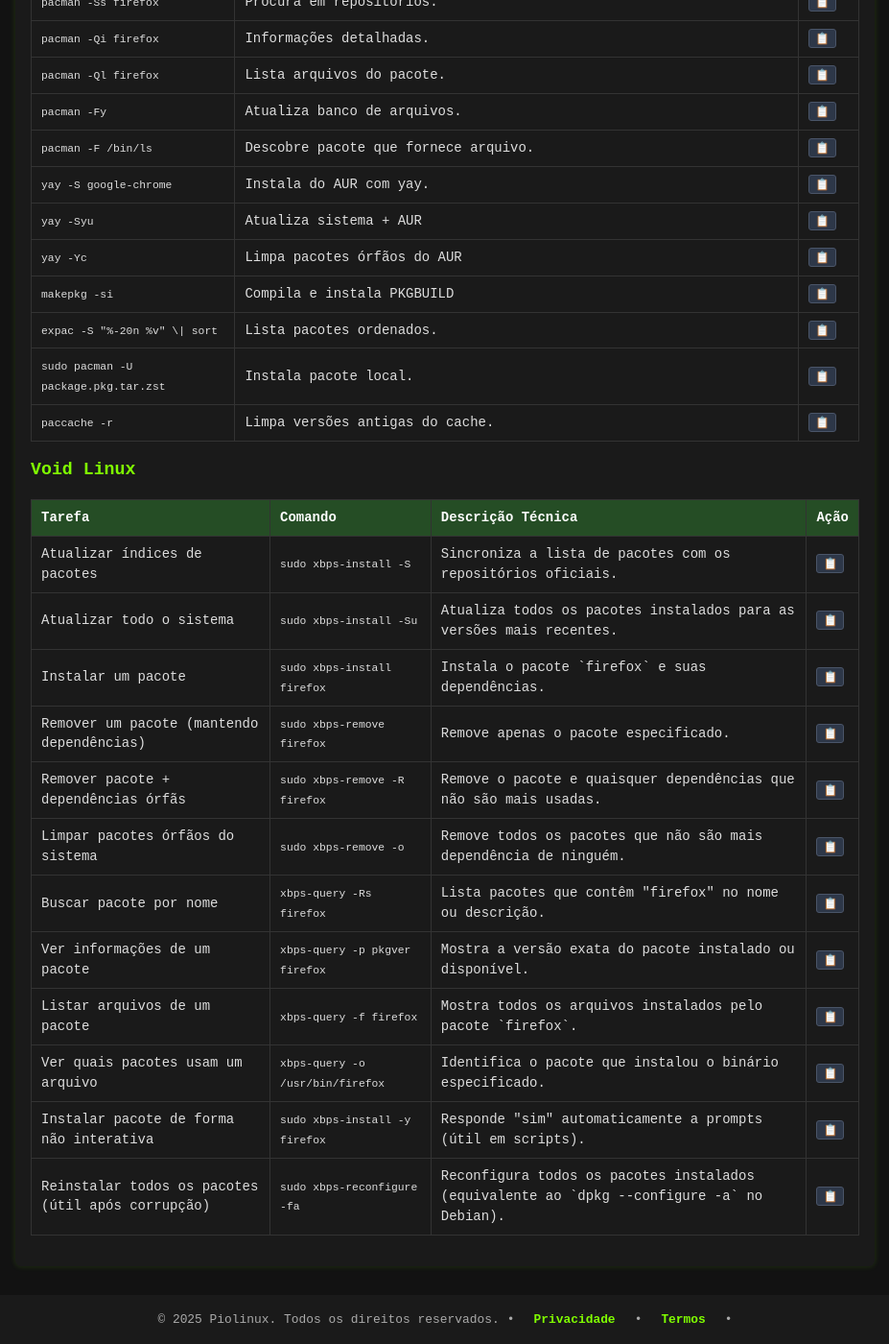
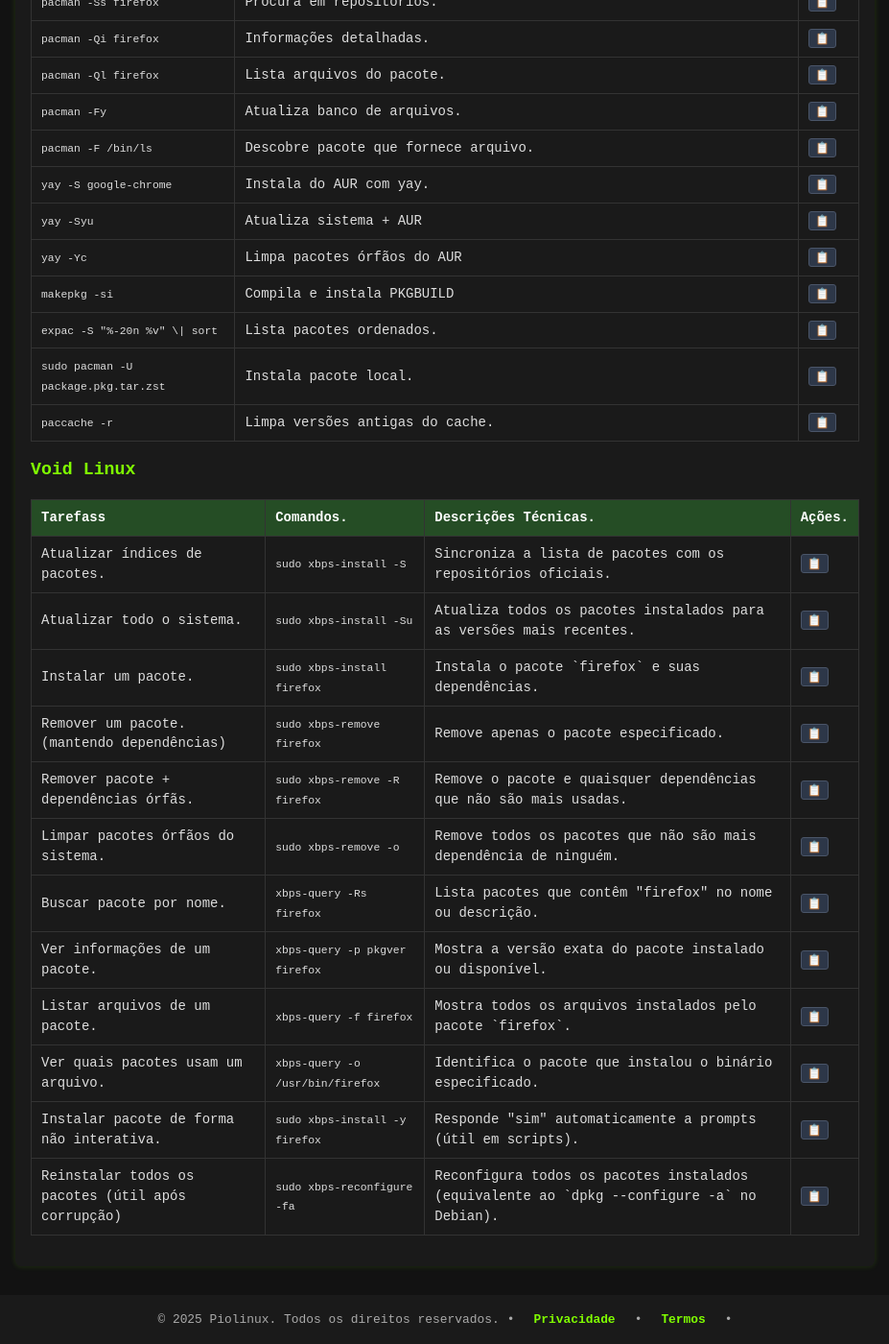
Before and after one commit to Piolinux/piolinux-site, a Jekyll site: the page built from _pages/_comandos/gerenciamento-de-pacotes.md, in a window 1280 px wide and 1400 px high, scrolled down 1515 px. Shown: the whole window at 96% size, without its empty margins (176-1103 px from the left). Built offline with Jekyll 4.4.1, drawn with Linux system fonts in a browser that asks for light colours.

Commit message:
Update gerenciamento-de-pacotes.md

```diff
--- a/_pages/_comandos/gerenciamento-de-pacotes.md
+++ b/_pages/_comandos/gerenciamento-de-pacotes.md
@@ -271,75 +271,75 @@ function filtrarLinhas(termo) {
 <table class="evergreen-table">
   <thead>
     <tr>
-      <th>Tarefa</th>
-      <th>Comando</th>
-      <th>Descrição Técnica</th>
-      <th>Ação</th>
+      <th>Tarefass</th>
+      <th>Comandos.</th>
+      <th>Descrições Técnicas.</th>
+      <th>Ações.</th>
     </tr>
   </thead>
   <tbody>
     <tr>
-      <td>Atualizar índices de pacotes</td>
+      <td>Atualizar índices de pacotes.</td>
       <td><code>sudo xbps-install -S</code></td>
       <td>Sincroniza a lista de pacotes com os repositórios oficiais.</td>
       <td data-label="Ação"><button class="copy-btn" data-command="sudo xbps-install -S">📋</button></td>
     </tr>
     <tr>
-      <td>Atualizar todo o sistema</td>
+      <td>Atualizar todo o sistema.</td>
       <td><code>sudo xbps-install -Su</code></td>
       <td>Atualiza todos os pacotes instalados para as versões mais recentes.</td>
       <td data-label="Ação"><button class="copy-btn" data-command="sudo xbps-install -Su">📋</button></td>
     </tr>
     <tr>
-      <td>Instalar um pacote</td>
+      <td>Instalar um pacote.</td>
       <td><code>sudo xbps-install firefox</code></td>
       <td>Instala o pacote `firefox` e suas dependências.</td>
       <td data-label="Ação"><button class="copy-btn" data-command="sudo xbps-install firefox">📋</button></td>
     </tr>
     <tr>
-      <td>Remover um pacote (mantendo dependências)</td>
+      <td>Remover um pacote. (mantendo dependências)</td>
       <td><code>sudo xbps-remove firefox</code></td>
       <td>Remove apenas o pacote especificado.</td>
       <td data-label="Ação"><button class="copy-btn" data-command="sudo xbps-remove firefox">📋</button></td>
     </tr>
     <tr>
-      <td>Remover pacote + dependências órfãs</td>
+      <td>Remover pacote + dependências órfãs.</td>
       <td><code>sudo xbps-remove -R firefox</code></td>
       <td>Remove o pacote e quaisquer dependências que não são mais usadas.</td>
       <td data-label="Ação"><button class="copy-btn" data-command="sudo xbps-remove -R firefox">📋</button></td>
     </tr>
     <tr>
-      <td>Limpar pacotes órfãos do sistema</td>
+      <td>Limpar pacotes órfãos do sistema.</td>
       <td><code>sudo xbps-remove -o</code></td>
       <td>Remove todos os pacotes que não são mais dependência de ninguém.</td>
       <td data-label="Ação"><button class="copy-btn" data-command="sudo xbps-remove -o">📋</button></td>
     </tr>
     <tr>
-      <td>Buscar pacote por nome</td>
+      <td>Buscar pacote por nome.</td>
       <td><code>xbps-query -Rs firefox</code></td>
       <td>Lista pacotes que contêm "firefox" no nome ou descrição.</td>
       <td data-label="Ação"><button class="copy-btn" data-command="xbps-query -Rs firefox">📋</button></td>
     </tr>
     <tr>
-      <td>Ver informações de um pacote</td>
+      <td>Ver informações de um pacote.</td>
       <td><code>xbps-query -p pkgver firefox</code></td>
       <td>Mostra a versão exata do pacote instalado ou disponível.</td>
       <td data-label="Ação"><button class="copy-btn" data-command="xbps-query -p pkgver firefox">📋</button></td>
     </tr>
     <tr>
-      <td>Listar arquivos de um pacote</td>
+      <td>Listar arquivos de um pacote.</td>
       <td><code>xbps-query -f firefox</code></td>
       <td>Mostra todos os arquivos instalados pelo pacote `firefox`.</td>
       <td data-label="Ação"><button class="copy-btn" data-command="xbps-query -f firefox">📋</button></td>
     </tr>
     <tr>
-      <td>Ver quais pacotes usam um arquivo</td>
+      <td>Ver quais pacotes usam um arquivo.</td>
       <td><code>xbps-query -o /usr/bin/firefox</code></td>
       <td>Identifica o pacote que instalou o binário especificado.</td>
       <td data-label="Ação"><button class="copy-btn" data-command="xbps-query -o /usr/bin/firefox">📋</button></td>
     </tr>
     <tr>
-      <td>Instalar pacote de forma não interativa</td>
+      <td>Instalar pacote de forma não interativa.</td>
       <td><code>sudo xbps-install -y firefox</code></td>
       <td>Responde "sim" automaticamente a prompts (útil em scripts).</td>
       <td data-label="Ação"><button class="copy-btn" data-command="sudo xbps-install -y firefox">📋</button></td>
```
